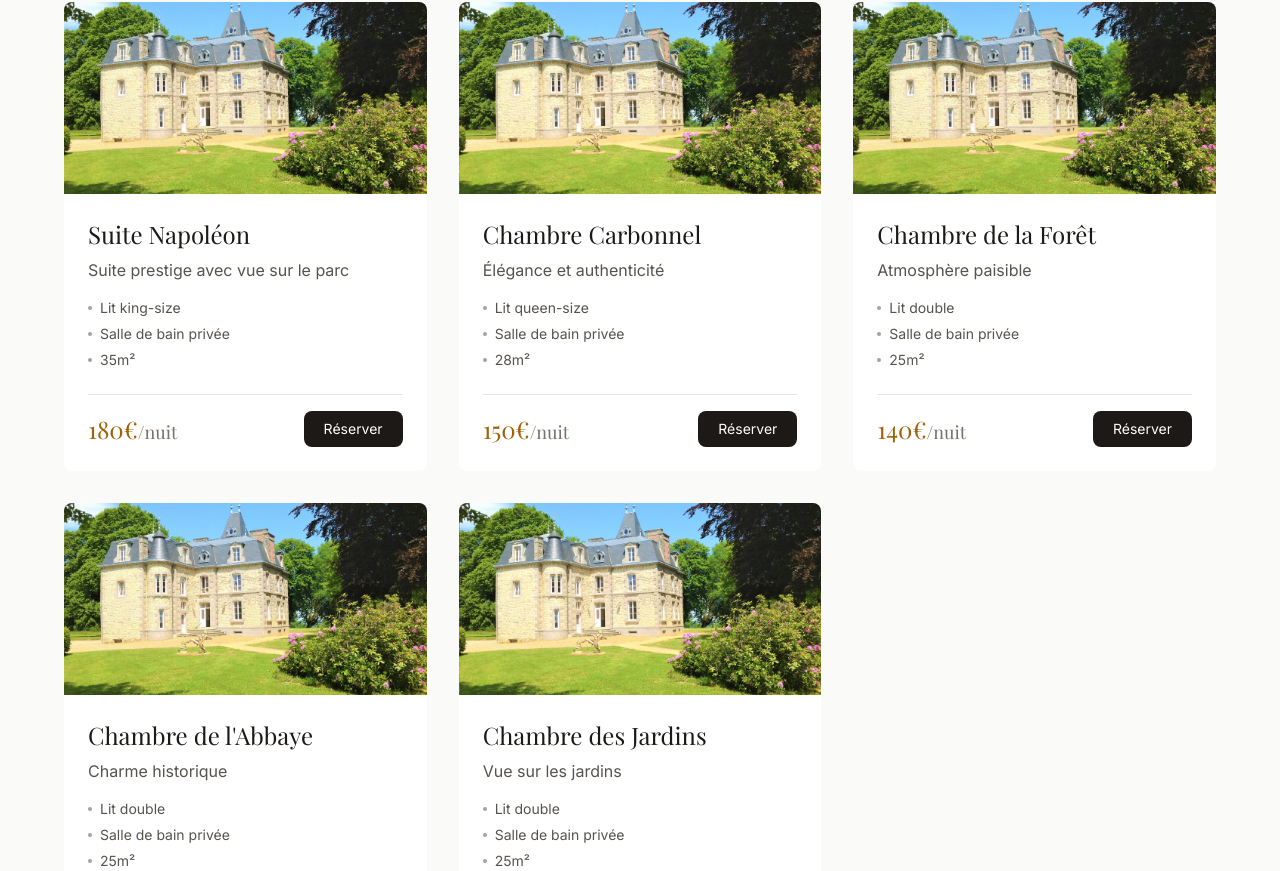
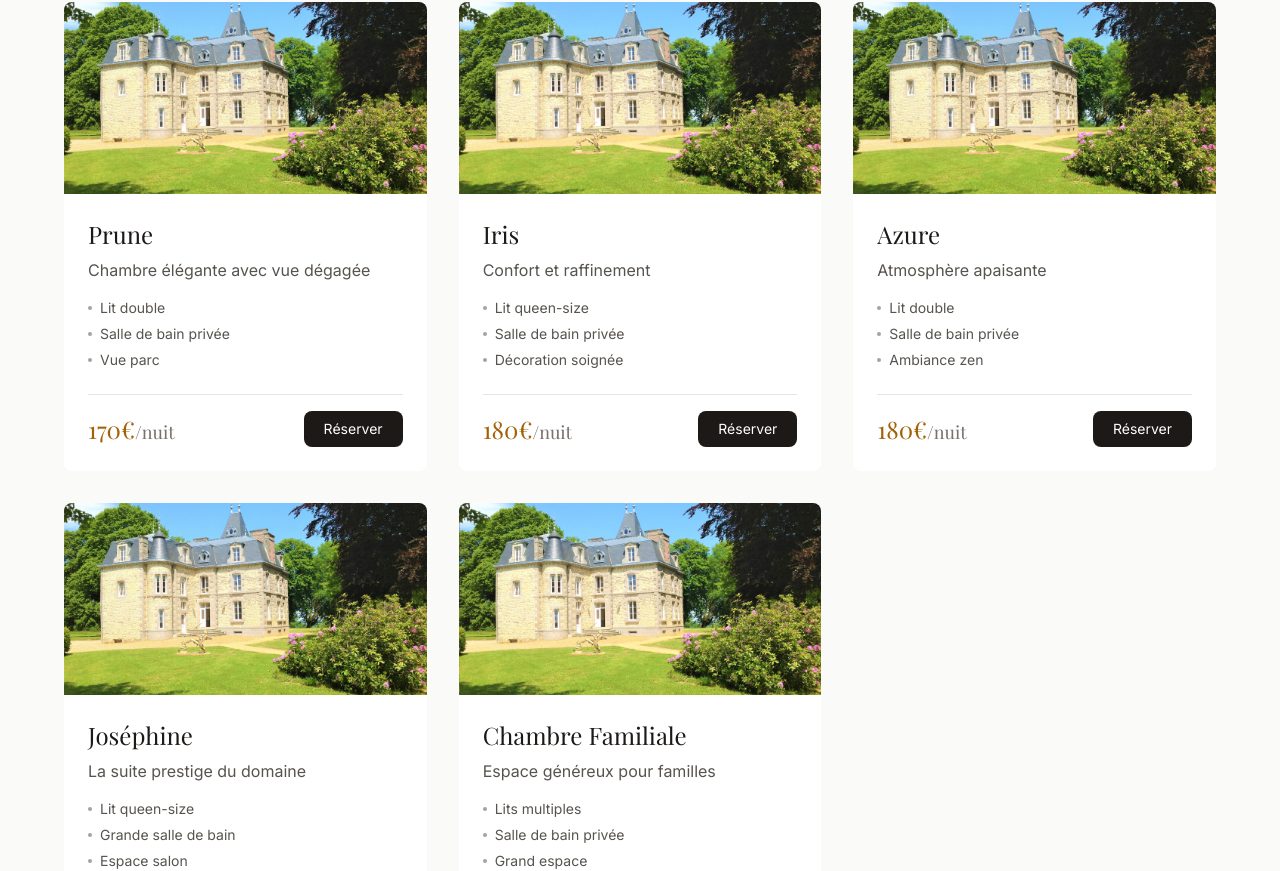
Before and after one commit to OpenTeo/chateau-lucerne, a Next.js app: page / in a window 1280 px wide. Shown: the part 4075-4946 px from the top of the page. Built offline with nearby package versions, Linux system fonts and the light colour scheme; a web font is replaced by a local one.

Commit message:
Vrais noms chambres: Prune (170€), Iris (180€), Azure (180€), Joséphine (210€)

```diff
--- a/components/Rooms.tsx
+++ b/components/Rooms.tsx
@@ -1,34 +1,34 @@
 export default function Rooms() {
   const rooms = [
     {
-      name: "Suite Napoléon",
-      description: "Suite prestige avec vue sur le parc",
-      features: ["Lit king-size", "Salle de bain privée", "35m²"],
+      name: "Prune",
+      description: "Chambre élégante avec vue dégagée",
+      features: ["Lit double", "Salle de bain privée", "Vue parc"],
+      price: "170€",
+    },
+    {
+      name: "Iris",
+      description: "Confort et raffinement",
+      features: ["Lit queen-size", "Salle de bain privée", "Décoration soignée"],
       price: "180€",
     },
     {
-      name: "Chambre Carbonnel",
-      description: "Élégance et authenticité",
-      features: ["Lit queen-size", "Salle de bain privée", "28m²"],
-      price: "150€",
+      name: "Azure",
+      description: "Atmosphère apaisante",
+      features: ["Lit double", "Salle de bain privée", "Ambiance zen"],
+      price: "180€",
     },
     {
-      name: "Chambre de la Forêt",
-      description: "Atmosphère paisible",
-      features: ["Lit double", "Salle de bain privée", "25m²"],
-      price: "140€",
+      name: "Joséphine",
+      description: "La suite prestige du domaine",
+      features: ["Lit queen-size", "Grande salle de bain", "Espace salon"],
+      price: "210€",
     },
     {
-      name: "Chambre de l'Abbaye",
-      description: "Charme historique",
-      features: ["Lit double", "Salle de bain privée", "25m²"],
-      price: "140€",
-    },
-    {
-      name: "Chambre des Jardins",
-      description: "Vue sur les jardins",
-      features: ["Lit double", "Salle de bain privée", "25m²"],
-      price: "140€",
+      name: "Chambre Familiale",
+      description: "Espace généreux pour familles",
+      features: ["Lits multiples", "Salle de bain privée", "Grand espace"],
+      price: "190€",
     },
   ];
 
```
